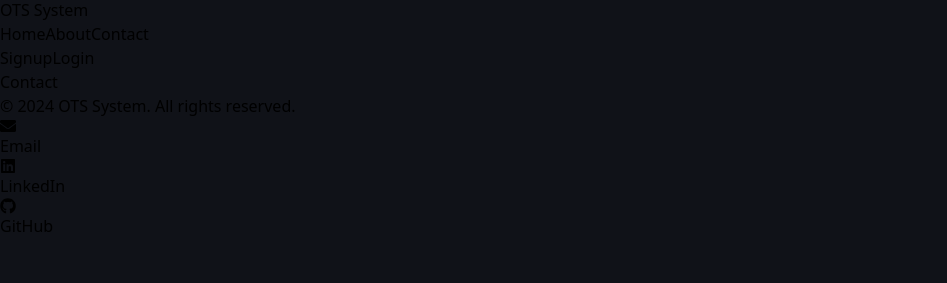
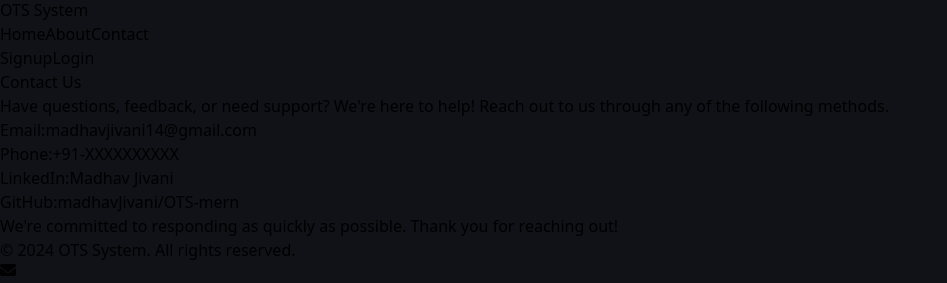
Before and after one commit to madhavJivani/OTS-mern, a React (Vite) app in the folder frontend/: page /contact in a window 1280 px wide. Shown: the part 305-588 px from the top of the page, without its empty margins (0-947 px from the left). Built offline with nearby package versions, Linux system fonts and the light colour scheme.

Commit message:
Add Loader component and enhance UI: implement loading state in Login, update About and Contact pages with improved content and styling

```diff
--- a/frontend/src/components/Options/Header.jsx
+++ b/frontend/src/components/Options/Header.jsx
@@ -12,10 +12,10 @@ const Header = () => {
     const handleLogout = async () => {
         const response = await authLogout();
         console.log("Logout Responses:", response);
-        dispatch(logoutUser());
 
         if (response.success) {
             toast.success("Logout successful!");
+            dispatch(logoutUser());
         } else {
             toast.error("Logout failed. Please login first.");
         }
--- /dev/null
+++ b/frontend/src/components/Options/Loader.jsx
@@ -0,0 +1,28 @@
+import React, { useEffect, useState } from "react";
+
+const Loader = ({ messages, interval = 300 }) => {
+    const [currentIndex, setCurrentIndex] = useState(0);
+
+    useEffect(() => {
+        const timer = setInterval(() => {
+            setCurrentIndex((prevIndex) => (prevIndex + 1) % messages.length);
+        }, interval);
+
+        return () => clearInterval(timer); // Cleanup timer on component unmount
+    }, [messages, interval]);
+
+    return (
+        <div className="fixed inset-x-0 top-0 flex items-center justify-center bg-[#101218] bg-opacity-95 z-50 h-[calc(100vh-4rem)]" style={{ marginTop: "4rem" }}>
+            {/* Spinning Loader */}
+            <div className="flex flex-col items-center">
+                <div className="w-16 h-16 border-4 border-t-[#6588cb] border-[#2d3343] rounded-full animate-spin"></div>
+                {/* Text Below Loader */}
+                <div className="mt-4 text-sm font-medium text-center text-[#fafafa]">
+                    {messages[currentIndex]}
+                </div>
+            </div>
+        </div>
+    );
+};
+
+export default Loader;
--- a/frontend/src/components/Pages/About.jsx
+++ b/frontend/src/components/Pages/About.jsx
@@ -1,9 +1,36 @@
-import React from 'react'
+import React from "react";
 
 const About = () => {
   return (
-    <div>About</div>
-  )
-}
+    <div className="min-h-screen bg-[#101218] text-[#fafafa] flex items-center justify-center px-8 my-8">
+      <div className="w-[90vw] text-justify">
+        <h1 className="text-4xl font-bold text-[#6588cb] mb-6 text-center">About Us</h1>
+        <p className="text-lg text-[#b0b5c1] leading-relaxed mb-4">
+          Welcome to the <strong>OTS System</strong>, your one-stop solution for streamlined online teaching and learning.
+          We aim to empower educators, students, and administrators with an intuitive platform that simplifies the process
+          of sharing knowledge, managing resources, and tracking progress.
+        </p>
+        <p className="text-lg text-[#b0b5c1] leading-relaxed mb-4">
+          With <strong>OTS</strong>, teachers can seamlessly upload notes, videos, and test materials while students access them with ease.
+          Our mission is to create a collaborative environment that fosters growth, engagement, and success for everyone.
+        </p>
+        <p className="text-lg text-[#b0b5c1] leading-relaxed mb-4">
+          Built with cutting-edge technology and a commitment to user experience, the <strong>OTS System</strong> is here
+          to redefine how education is delivered and consumed in the digital age.
+        </p>
+        <h2 className="text-2xl font-semibold text-[#fafafa] mt-6 mb-4">Our Core Values</h2>
+        <ul className="list-disc list-inside text-[#b0b5c1] text-lg leading-relaxed mb-4">
+          <li>Empowering educators to focus on teaching.</li>
+          <li>Enhancing learning experiences for students.</li>
+          <li>Providing user-friendly tools for administrators.</li>
+          <li>Innovating with technology for modern education.</li>
+        </ul>
+        <p className="text-lg text-[#b0b5c1] leading-relaxed">
+          Join us in our journey to make education accessible and impactful for everyone.
+        </p>
+      </div>
+    </div>
+  );
+};
 
-export default About
+export default About;
--- a/frontend/src/components/Pages/Contact.jsx
+++ b/frontend/src/components/Pages/Contact.jsx
@@ -1,9 +1,58 @@
-import React from 'react'
+import React from "react";
 
 const Contact = () => {
   return (
-    <div>Contact</div>
-  )
-}
+    <div className="min-h-screen bg-[#101218] text-[#fafafa] flex items-center justify-center px-8  my-8">
+      <div className="w-[90vw] md:w-[60vw] text-center">
+        <h1 className="text-4xl font-bold text-[#6588cb] mb-6">Contact Us</h1>
+        <p className="text-lg text-[#b0b5c1] leading-relaxed mb-8">
+          Have questions, feedback, or need support? We're here to help! Reach out to us through any of the following methods.
+        </p>
+        <div className="space-y-4 text-left">
+          <div className="flex items-center">
+            <span className="text-[#6588cb] font-semibold w-32">Email:</span>
+            <a
+              href="https://mail.google.com/mail/?view=cm&fs=1&to=madhavjivani14@gmail.com"
+              className="hover:underline text-[#b0b5c1]"
+              target="_blank"
+              rel="noreferrer"
+            >
+              madhavjivani14@gmail.com
+            </a>
+          </div>
+          <div className="flex items-center">
+            <span className="text-[#6588cb] font-semibold w-32">Phone:</span>
+            <span className="text-[#b0b5c1]">+91-XXXXXXXXXX</span>
+          </div>
+          <div className="flex items-center">
+            <span className="text-[#6588cb] font-semibold w-32">LinkedIn:</span>
+            <a
+              href="https://www.linkedin.com/in/madhav-jivani-095aba24b/"
+              target="_blank"
+              rel="noopener noreferrer"
+              className="hover:underline text-[#b0b5c1]"
+            >
+              Madhav Jivani
+            </a>
+          </div>
+          <div className="flex items-center">
+            <span className="text-[#6588cb] font-semibold w-32">GitHub:</span>
+            <a
+              href="https://github.com/madhavJivani/OTS-mern"
+              target="_blank"
+              rel="noopener noreferrer"
+              className="hover:underline text-[#b0b5c1]"
+            >
+              madhavJivani/OTS-mern
+            </a>
+          </div>
+        </div>
+        <p className="text-lg text-[#b0b5c1] leading-relaxed mt-8">
+          We're committed to responding as quickly as possible. Thank you for reaching out!
+        </p>
+      </div>
+    </div>
+  );
+};
 
-export default Contact
+export default Contact;
--- a/frontend/src/components/Pages/Home.jsx
+++ b/frontend/src/components/Pages/Home.jsx
@@ -6,7 +6,7 @@ const Home = () => {
     const { user, status } = useSelector((state) => state.user);
 
     return (
-        <div className="bg-[#101218] text-[#fafafa] min-h-screen">
+        <div className="bg-[#101218] text-[#fafafa] min-h-screen  my-8">
             <section className="text-center py-20">
                 <h1 className="text-4xl font-bold text-[#6588cb]">Welcome to the OTS System</h1>
                 <p className="mt-4 text-lg text-[#b0b5c1]">
--- a/frontend/src/components/auth/Login.jsx
+++ b/frontend/src/components/auth/Login.jsx
@@ -6,16 +6,26 @@ import { useNavigate } from "react-router-dom";
 import { loginUser } from '../../../store/func/userSlice.js'
 import { useDispatch } from 'react-redux';
 import { toast } from 'react-hot-toast';
+import { Loader} from '../index.js'
 
 const Login = () => {
+    const [loading , setLoading] = useState(false);
     const [email, setEmail] = useState("");
     const [password, setPassword] = useState("");
     const [passwordVisible, setPasswordVisible] = useState(false); // State for toggling password visibility
     const navigate = useNavigate();
     const dispatch = useDispatch();
+    const loader_messages = ["Crunching data...",
+        "Authenticating you...",
+        "Fetching data...",
+        "Logging you in...",
+        "Verifying credentials...",
+        "Establishing secure connection...",
+        "Almost there..."];
 
     const handleSubmit = async (e) => {
         e.preventDefault();
+        setLoading(true);
         const formData = { email, password };
         // console.log("Login form data:", formData);
         // Add API call here
@@ -29,6 +39,7 @@ const Login = () => {
         } else {
             toast.error(response.response);
         }
+        setLoading(false);
     };
 
     const togglePasswordVisibility = () => {
@@ -36,7 +47,8 @@ const Login = () => {
     };
 
     return (
-        <div className="min-h-screen flex items-center justify-center bg-[#101218]">
+        loading ? <Loader messages={loader_messages} interval={50}/> :
+        <div className="min-h-screen flex items-center justify-center bg-[#101218] my-8">
             <div className="bg-[#3c4352] text-[#fafafa] p-8 rounded-md shadow-md w-96">
                 <h2 className="text-2xl font-bold text-center mb-6">Login</h2>
                 <form onSubmit={handleSubmit} className="space-y-4">
@@ -77,7 +89,8 @@ const Login = () => {
                     </div>
                     <button
                         type="submit"
-                        className="w-full bg-[#6588cb] text-[#fafafa] py-2 rounded-md hover:bg-[#5774ad] transition"
+                            className="w-full bg-[#6588cb] text-[#fafafa] py-2 rounded-md hover:bg-[#5774ad] transition"
+                            disabled={loading}
                     >
                         Login
                     </button>
--- a/frontend/src/components/index.js
+++ b/frontend/src/components/index.js
@@ -5,6 +5,7 @@ import Header from './Options/Header.jsx';
 import About from './Pages/About.jsx';
 import Home from './Pages/Home.jsx';
 import Contact from './Pages/Contact';
+import Loader from './Options/Loader.jsx'
 
 
 export {
@@ -12,6 +13,7 @@ export {
     Signup,
     Footer,
     Header,
+    Loader,
     About,
     Home,
     Contact
```
Also changed, not shown: frontend/src/components/auth/Signup.jsx (+16 -3 lines).
